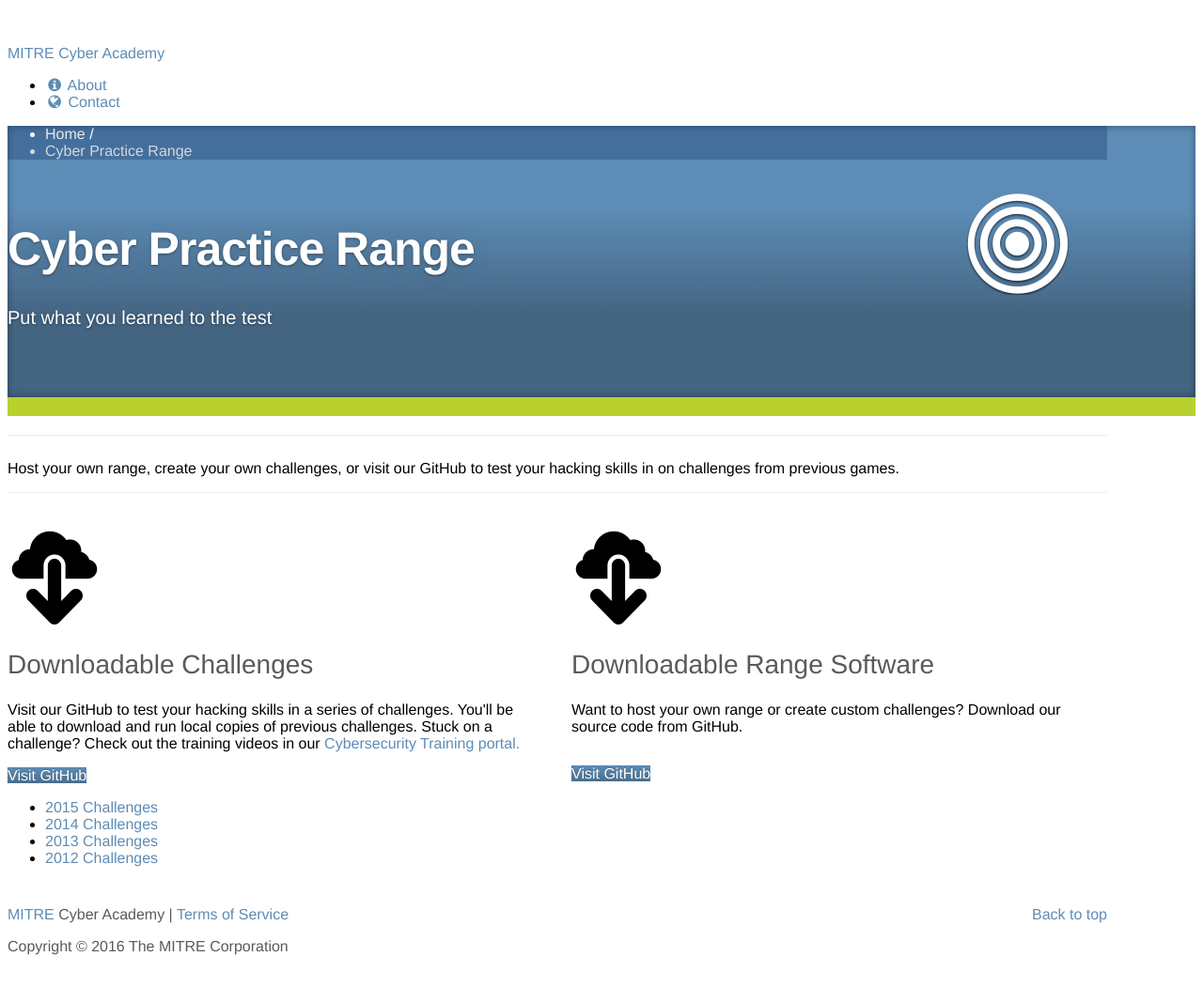
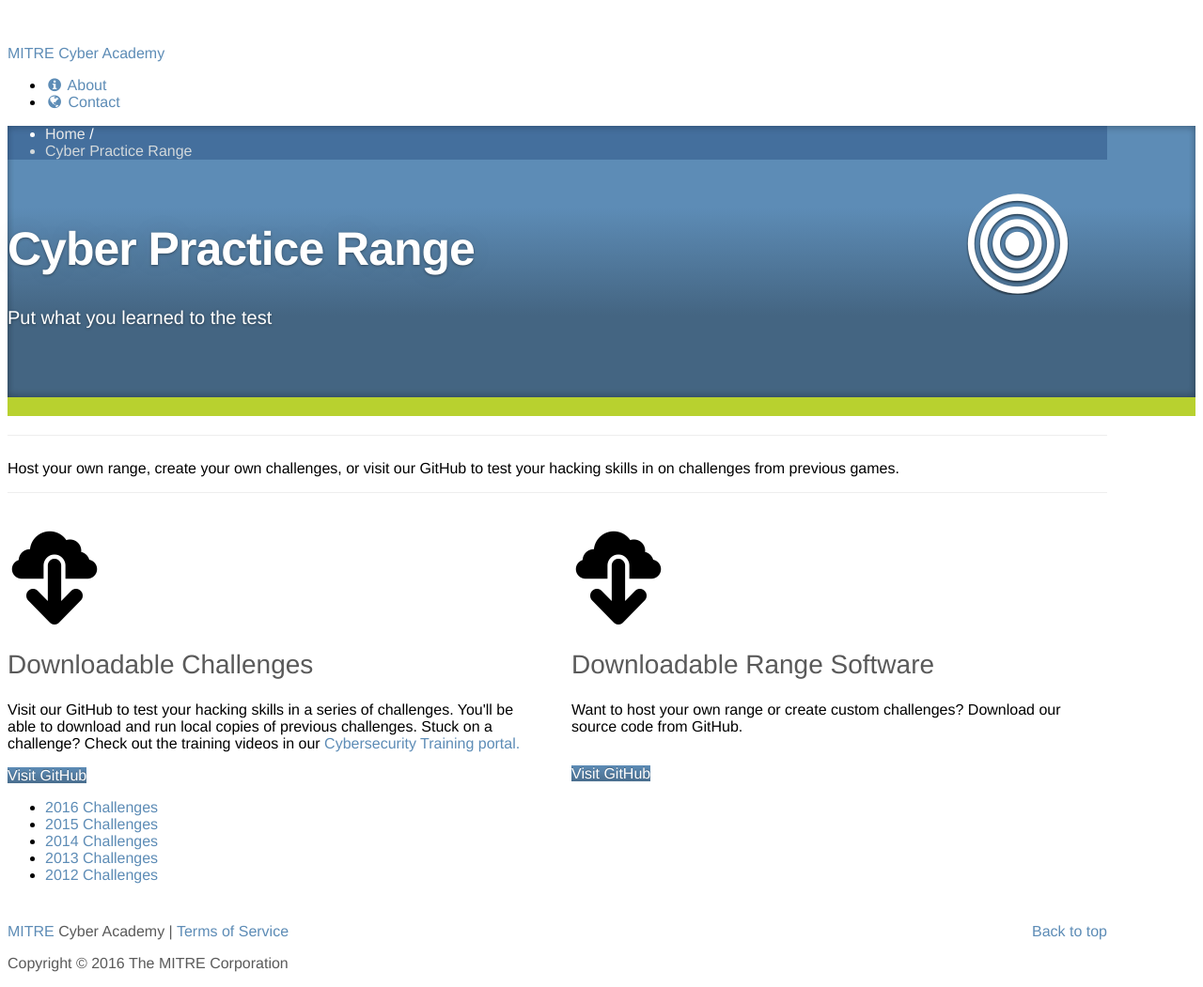
Before and after one commit to mitre-cyber-academy/mitre-cyber-academy.github.io, a Jekyll site: the page built from practice/index.html, in a window 1280 px wide. Shown: the whole page at 94% size. Built offline with Jekyll 4.4.1, drawn with Linux system fonts in a browser that asks for light colours; nearby versions of some CDN libraries; library files that are not in the unit come from our copies.

Commit message:
Add link to 2016 challenges.

```diff
--- a/practice/index.html
+++ b/practice/index.html
@@ -31,6 +31,7 @@ title: MITRE Cyber Academy | Cyber Practice Range
                 <div class="btn-group">
                     <a class="btn btn-primary dropdown-toggle" data-toggle="dropdown">Visit GitHub <span class="caret"></span></a>
                     <ul class="dropdown-menu center-dropdown">
+                        <li><a href="https://github.com/mitre-cyber-academy/2016-ctf-game">2016 Challenges</a></li>
                         <li><a href="https://github.com/mitre-cyber-academy/2015-ctf-game">2015 Challenges</a></li>
                         <li><a href="https://github.com/mitre-cyber-academy/2014-ctf-game">2014 Challenges</a></li>
                         <li><a href="https://github.com/mitre-cyber-academy/2013-ctf-game">2013 Challenges</a></li>
```
